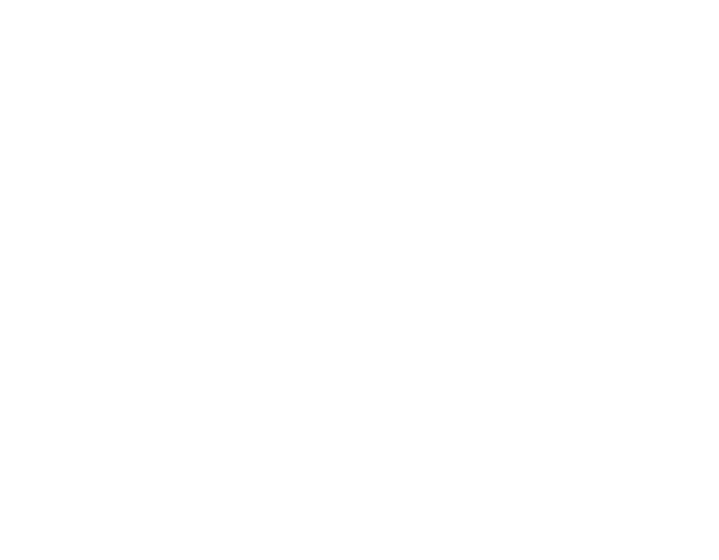
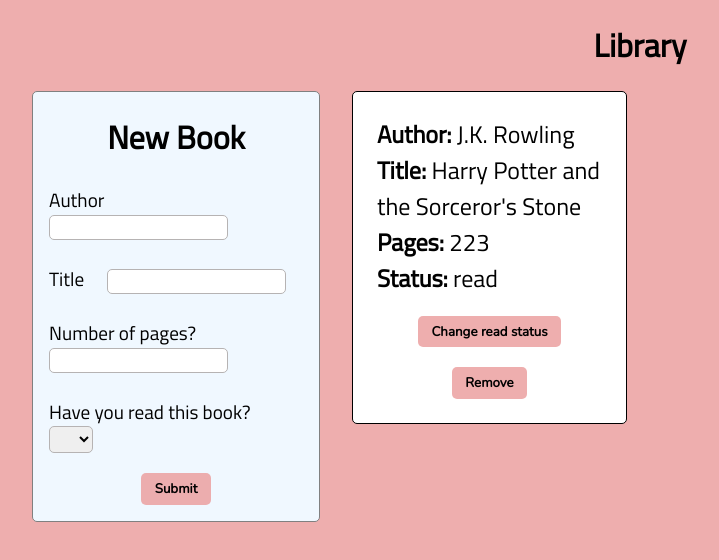
Before and after one commit to eslang50/Library, a plain HTML site: page index.html in a window 1280 px wide. Shown: the whole page, without its empty margins (0-719 px from the left). Drawn offline with nearby package versions, Linux system fonts and the light colour scheme.

Commit message:
added js functionality for adding new book, removing a book, and updating 'read' status

```diff
--- a/index.html
+++ b/index.html
@@ -9,6 +9,36 @@
   <script src="library.js" defer></script>
 </head>
 <body>
+  <h1>Library</h1>
+  <div class="display">
+    <div class="form-container">
+      <form action="#" method="get" onsubmit="return submitForm()">
+        <h1>New Book</h1>
+        <div class="input">
+          <label for="author">Author</label>
+          <input type="text" name="author" id="author">
+        </div>
+        <div class="input">
+          <label for="title">Title</label>
+          <input type="text" name="title" id="title">
+        </div>
+        <div class="input">
+          <label for="pages">Number of pages?</label>
+          <input type="number" name="pages" id="pages">
+        </div>
+        <div class="input">
+          <label for="status">Have you read this book?</label>
+          <select name="status" id="status">
+            <option value=""></option>
+            <option value="Yes">Yes</option>
+            <option value="No">No</option>
+          </select>
+        </div>
+        <button id="submitBtn" type="submit">Submit</button>
+      </form>
+    </div>
+    <div class="grid-container"> </div>
 
+  </div>
 </body>
 </html>
--- a/library.css
+++ b/library.css
@@ -0,0 +1,99 @@
+@import url('https://fonts.googleapis.com/css2?family=Nunito&family=Titillium+Web&display=swap');
+
+:root {
+  --red-color: rgba(236, 161, 161, 0.856);
+}
+
+body {
+  margin: 0;
+  padding: 0;
+  font-family: 'Nunito', sans-serif;
+  font-family: 'Titillium Web', sans-serif;
+  background-color: var(--red-color)
+}
+
+h1 {
+  display: flex;
+  justify-content: center;
+}
+
+.grid-container {
+  display: grid;
+  grid-template-columns: repeat(auto-fit, 275px);
+  gap: 25px;
+  margin: 0 2em;
+}
+
+.grid-container > div {
+  border: 1px black solid;
+  padding: 1em;
+  height: fit-content;
+  font-size: 1.5em;
+  background-color: white;
+  border-radius: 5px;
+}
+
+#new-book {
+  display: block;
+  margin: auto;
+  margin-top: 1em;
+  padding: 8px 12px;
+  cursor: pointer;
+}
+
+a {
+  text-decoration: none;
+  color: black;
+}
+
+.form-container {
+  display: flex;
+  justify-content: center;
+  margin-left: 2em;
+}
+
+.input {
+  margin-top: 1.5em;
+}
+
+label {
+  padding-right: 1em;
+  font-size: 1.2em;
+}
+
+form {
+  border: gray 1px solid;
+  padding: 0 1em 1em 1em;
+  height: fit-content;
+  background-color:aliceblue;
+  border-radius: 5px;
+}
+
+button {
+  display: block;
+  margin: auto;
+  margin-top: 1.5em;
+  padding: .5em 1em;
+  font-family: 'Nunito', sans-serif;
+  background-color: var(--red-color);
+  border: none;
+  border-radius: 5px;
+  cursor: pointer;
+  font-weight: bold;
+}
+
+button:hover {
+  color: aliceblue;
+  opacity: .6;
+}
+
+.display {
+  display: grid;
+  grid-template-columns: 1fr 3fr;
+}
+
+input, select {
+  border-radius: 5px;
+  border: rgb(182, 179, 179) 1px solid;
+  padding: 4px 0;
+}
--- a/library.js
+++ b/library.js
@@ -0,0 +1,128 @@
+let myLibrary = [];
+let key = 0;
+
+const HP1 = new Book("Harry Potter and the Sorceror's Stone", 'J.K. Rowling', 223, true)
+
+const grid = document.querySelector('.grid-container');
+
+const form = document.querySelector('form');
+
+
+function Book(title, author, pages, status) {
+  this.title = title;
+  this.author = author;
+  this.pages = pages;
+  this.status = status;
+}
+
+function addBookToLibrary(Book) {
+  myLibrary.push(Book);
+}
+
+function displayBooks() {
+  cleardisplay();
+
+  myLibrary.forEach((book, key) =>  {
+
+    const display = document.createElement('div');
+    display.setAttribute('data-index', `${key}`);
+
+    const removeBtn = document.createElement('button');
+    removeBtn.classList.add('removeButton')
+
+    const readBtn = document.createElement('button');
+    readBtn.classList.add('readButton');
+
+    removeBtn.innerHTML = "Remove";
+    readBtn.innerHTML = "Change read status"
+
+    const author = document.createElement('div');
+    const title = document.createElement('div');
+    const pages = document.createElement('div');
+    const read = document.createElement('div');
+
+    let stat = 'read';
+    if(!book.status) {
+      stat = 'not read';
+    }
+
+    author.innerHTML = `<strong>Author:</strong> ${book.author}`;
+    title.innerHTML = `<strong>Title:</strong> ${book.title}`;
+    pages.innerHTML = `<strong>Pages:</strong> ${book.pages}`;
+    read.innerHTML = `<strong>Status:</strong> ${stat}`
+
+
+    display.appendChild(author);
+    display.appendChild(title);
+    display.appendChild(pages)
+    display.appendChild(read);
+
+    grid.appendChild(display);
+
+    display.appendChild(readBtn)
+    display.appendChild(removeBtn);
+  });
+
+  const removeButtons = document.querySelectorAll('.removeButton');
+  removeButtons.forEach((rmBtn) => {
+    rmBtn.addEventListener('click', function(e) {
+      const current = (rmBtn.parentNode.getAttribute('data-index'))
+      removeBook(current);
+    })
+  })
+
+  const changeStatButton = document.querySelectorAll('.readButton');
+  changeStatButton.forEach((btn) => {
+    btn.addEventListener('click', function(e) {
+      const current = btn.parentNode.getAttribute('data-index');
+      console.log(current);
+      updateBook(current)
+    })
+  })
+}
+
+function updateBook(index) {
+  myLibrary[index].status = !(myLibrary[index].status)
+  displayBooks();
+}
+
+function removeBook(index) {
+  myLibrary.splice(index, 1);
+  displayBooks();
+}
+
+function submitForm() {
+  const author = document.getElementById('author').value;
+
+  const title = document.getElementById('title').value;
+
+  const pages = document.getElementById('pages').value;
+
+  const stat = document.getElementById('status').value;
+
+  let tf = false;
+
+  if(stat == 'Yes') {
+    tf = true;
+  }
+
+  const newBook = new Book(author, title, pages, tf);
+
+  addBookToLibrary(newBook);
+
+  displayBooks(myLibrary);
+
+  form.reset();
+
+  return false;
+}
+
+function cleardisplay() {
+  while(grid.lastChild) {
+    grid.removeChild(grid.lastChild);
+  }
+}
+
+addBookToLibrary(HP1);
+
+displayBooks();
```
